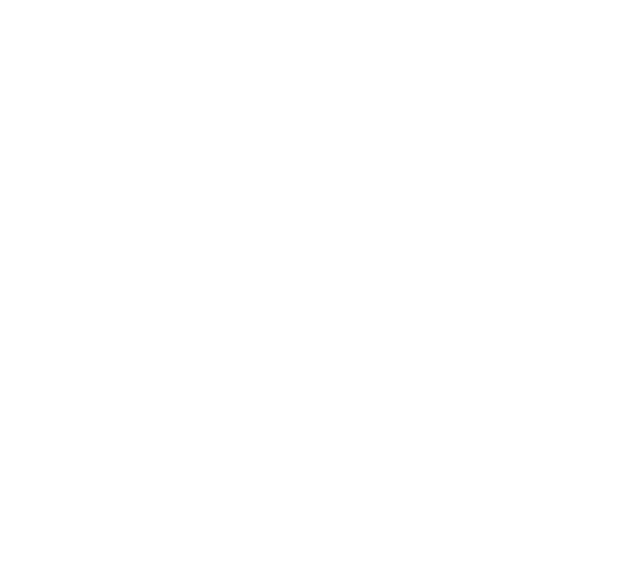
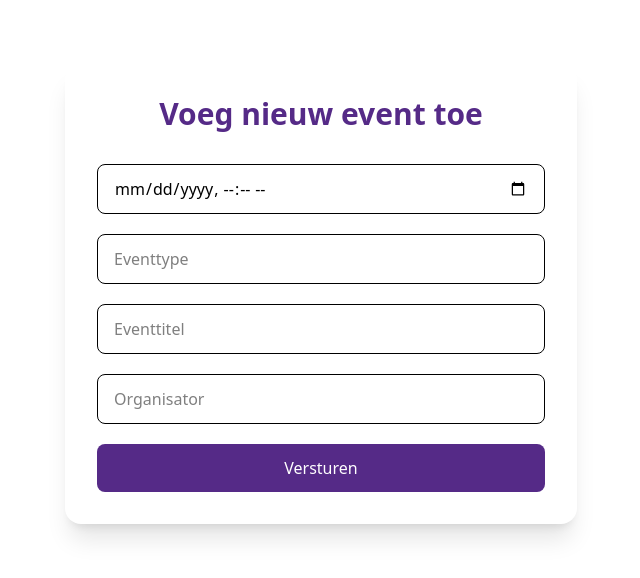
Before and after one commit to igorseynaeve12/spot-on-innovation, a React (Vite) app: page /forms in a window 1280 px wide. Before the commit this address had no page. Shown: the top 578 px of the page, without its empty margins (319-959 px from the left). Built offline with nearby package versions, Linux system fonts and the light colour scheme; a web font is replaced by a local one.

Commit message:
fixed demo & forms...

```diff
--- a/src/App.jsx
+++ b/src/App.jsx
@@ -6,6 +6,7 @@ import Calender from "./pages/Calender";
 import CaseTemplate from "./pages/cases/Case-Sjab";
 import SuccesStories from "./pages/SuccesStories";
 import Demo from "./pages/Demo";
+import Forms from "./pages/Forms";
 
 function App() {
   const location = useLocation();
@@ -27,6 +28,7 @@ function App() {
             element={<CaseTemplate></CaseTemplate>}
           ></Route>
           <Route path="/labs & demo's" element={<Demo></Demo>}></Route>
+          <Route path="/forms" element={<Forms></Forms>}></Route>
         </Routes>
       </AnimatePresence>
     </>
--- a/src/pages/Calender.jsx
+++ b/src/pages/Calender.jsx
@@ -1,7 +1,7 @@
 import { useEffect, useState } from "react";
 import SideBar from "../components/SideBar";
 
-const SHEET_ID = "1F46JtSx2wTxxc8rzYl7dRMRYTc7e34sj";
+const SHEET_ID = "1iqv907ZQ6YWHlxl-dBQMhNBrjbwHOpmoTBNHpsGTF20";
 const SHEET_RANGE = "Sheet1"; // pas aan naar jouw tabbladnaam
 const GOOGLE_SHEET_URL = `https://docs.google.com/spreadsheets/d/${SHEET_ID}/gviz/tq?tqx=out:json`;
 
--- a/src/pages/Demo.jsx
+++ b/src/pages/Demo.jsx
@@ -3,10 +3,23 @@ import { motion, AnimatePresence } from "framer-motion";
 import SideBar from "../components/SideBar";
 
 const videoList = [
-  { id: "JObkfDHl_j8", title: "Demo 1" },
-  { id: "69c1D5w4TA0", title: "Demo 2" },
-  { id: "VMYGkXuFQsI", title: "Demo 3" },
-  { id: "O2n3v-HujGc", title: "Demo 4" },
+  {
+    id: "JObkfDHl_j8",
+    title: "360° view Innovatielab The Ultimate Machine - Reverb Chamber",
+  },
+  {
+    id: "69c1D5w4TA0",
+    title: " 360° view Innovatielab The Ultimate Machine - Anechoic Chamber ",
+  },
+  {
+    id: "VMYGkXuFQsI",
+    title:
+      " 360° view - Innovationlab The Ultimate Machine - Machine vision for pick & place ",
+  },
+  {
+    id: "O2n3v-HujGc",
+    title: " 360° view Innovatielab The Ultimate Machine - HALT kamer ",
+  },
 ];
 
 const Demo = () => {
@@ -55,7 +68,7 @@ const Demo = () => {
               onClick={() => setActiveVideo(null)}
             >
               <motion.div
-                className="relative bg-[#552a87] rounded-3xl shadow-2xl overflow-hidden w-full max-w-4xl"
+                className="relative bg-[#552a87] rounded-3xl shadow-2xl overflow-hidden w-full max-w-7xl h-[80vh]"
                 initial={{ scale: 0.8, opacity: 0 }}
                 animate={{ scale: 1, opacity: 1 }}
                 exit={{ scale: 0.8, opacity: 0 }}
@@ -65,7 +78,7 @@ const Demo = () => {
                 <iframe
                   src={`https://www.youtube.com/embed/${activeVideo.id}?autoplay=1&rel=0`}
                   title={activeVideo.title}
-                  className="w-full h-[70vh] border-0 rounded-3xl"
+                  className="w-full h-full border-0"
                   allow="accelerometer; autoplay; clipboard-write; encrypted-media; gyroscope; picture-in-picture; web-share"
                   allowFullScreen
                 ></iframe>
--- /dev/null
+++ b/src/pages/Forms.jsx
@@ -0,0 +1,101 @@
+import { useState, useEffect } from "react";
+
+const GOOGLE_SCRIPT_URL =
+  "https://script.google.com/macros/s/AKfycbyTHqiHpLEYhpTF8Xwo8RNHT4LjTf7WL_8FnX-LZSrPJC4i6WGkpUY0mDu52NbsLDJJ/exec";
+
+export default function Forms() {
+  const [formData, setFormData] = useState({
+    datum: "",
+    type: "",
+    titel: "",
+    organisator: "",
+  });
+  const [status, setStatus] = useState("");
+
+  const handleChange = (e) => {
+    const { name, value } = e.target;
+    setFormData((prev) => ({ ...prev, [name]: value }));
+  };
+
+  const handleSubmit = async (e) => {
+    e.preventDefault();
+
+    try {
+      // Formatteer datetime-local naar "YYYY-MM-DD HH:MM:SS"
+      let formattedDatum = formData.datum.replace("T", " "); // verwijder T tijdelijk
+      if (!formattedDatum.includes(":")) {
+        formattedDatum += " 00:00:00"; // fallback voor alleen datum
+      } else {
+        // voeg seconden toe
+        formattedDatum += ":00";
+      }
+
+      const payload = { ...formData, datum: formattedDatum };
+
+      await fetch(GOOGLE_SCRIPT_URL, {
+        method: "POST",
+        mode: "no-cors",
+        headers: { "Content-Type": "application/json" },
+        body: JSON.stringify(payload),
+      });
+
+      alert("✅ Verzonden! (kan 1-2s duren voor zichtbaar in Google Sheet)");
+      setFormData({ datum: "", type: "", titel: "", organisator: "" });
+    } catch (err) {
+      console.error(err);
+      alert("❌ Fout bij verzenden");
+    }
+  };
+
+  return (
+    <div className="max-w-lg mx-auto mt-16 p-8 bg-white rounded-2xl shadow-xl">
+      <h2 className="text-3xl font-bold text-center mb-8 text-[#552a87]">
+        Voeg nieuw event toe
+      </h2>
+
+      <form onSubmit={handleSubmit} className="space-y-5">
+        <input
+          type="datetime-local"
+          name="datum"
+          value={formData.datum}
+          onChange={handleChange}
+          className="w-full px-4 py-3 border rounded-lg focus:ring-2 focus:ring-[#552a87] outline-none"
+        />
+        <input
+          type="text"
+          name="type"
+          placeholder="Eventtype"
+          value={formData.type}
+          onChange={handleChange}
+          className="w-full px-4 py-3 border rounded-lg focus:ring-2 focus:ring-[#552a87] outline-none"
+        />
+        <input
+          type="text"
+          name="titel"
+          placeholder="Eventtitel"
+          value={formData.titel}
+          onChange={handleChange}
+          className="w-full px-4 py-3 border rounded-lg focus:ring-2 focus:ring-[#552a87] outline-none"
+        />
+        <input
+          type="text"
+          name="organisator"
+          placeholder="Organisator"
+          value={formData.organisator}
+          onChange={handleChange}
+          className="w-full px-4 py-3 border rounded-lg focus:ring-2 focus:ring-[#552a87] outline-none"
+        />
+        <button
+          type="submit"
+          className="bg-[#552a87] text-white w-full py-3 rounded-lg hover:bg-[#46206f] transition cursor-pointer"
+        >
+          Versturen
+        </button>
+      </form>
+
+      {status && (
+        <p className="text-center mt-4 text-[#552a87] font-medium">{status}</p>
+      )}
+    </div>
+  );
+}
--- a/src/pages/Home.jsx
+++ b/src/pages/Home.jsx
@@ -29,7 +29,7 @@ export default function Home() {
           <h1 className="text-5xl md:text-6xl tk-din-arabic font-extrabold tracking-wide pb-2">
             {company.title}
           </h1>
-          <p className="text-lg tk-din-arabic font-bold leading-relaxed text-[#95c11f]/90">
+          <p className="text-lg tk-din-arabic font-bold leading-relaxed text-[#48365c]/90">
             {company.description}
           </p>
         </motion.div>
```
